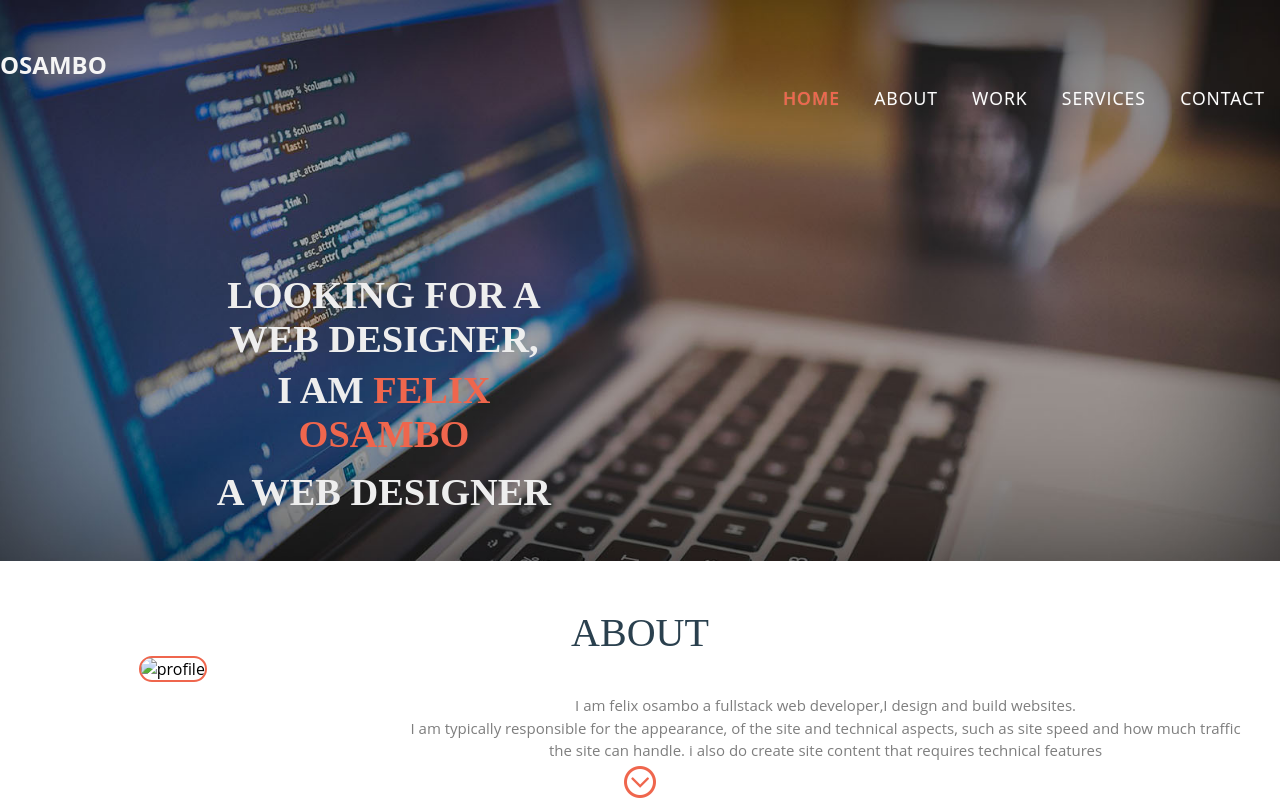
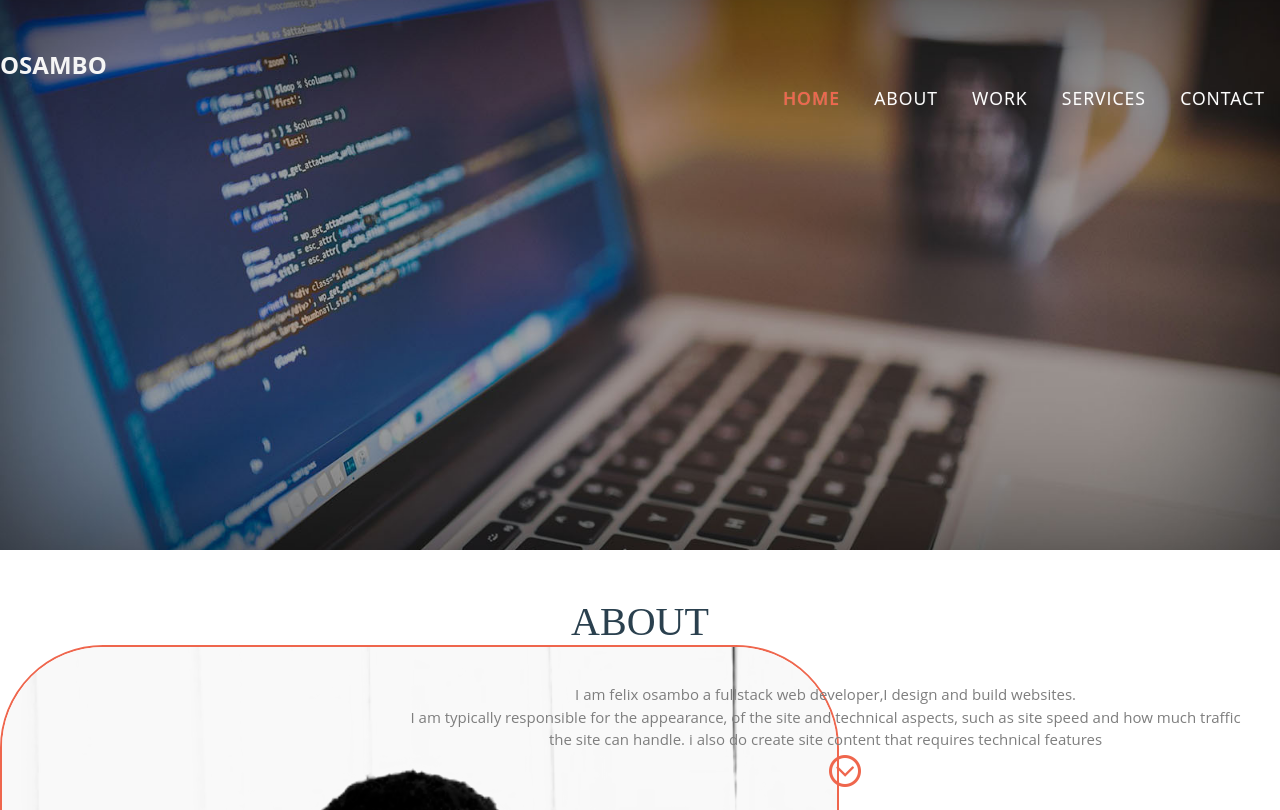
Before and after one commit to kodhanjo/my_potfolio, a plain HTML site: page index.html in a window 1280 px wide. Shown: the top 810 px of the page. Drawn offline with Linux system fonts and the light colour scheme.

Commit message:
relative path

```diff
--- a/index.html
+++ b/index.html
@@ -5,7 +5,7 @@
     <meta http-equiv="X-UA-Compatible" content="IE=edge">
     <meta name="viewport" content="width=device-width, initial-scale=1.0">
     <title>Document</title>
-    <link rel="stylesheet" href="style.css">
+    <link rel="stylesheet" href="./style.css">
 </head>
 <body>
     <div class="header" id="head">
@@ -41,24 +41,6 @@
                                       </div>
                               </div>
                       </article>
-                     <article style="position: relative; width: 100%; opacity: 1;">
-                                <div class="banner-wrap">
-                               <div class="banner_center">
-                                <h1>looking for a web designer,</h1>
-                                <h2>i am <span>felix osambo</span></h2>
-                                <h2>a web designer</h2>
-                                      </div>
-                               </div>
-                     </article>
-                     <article style="position: absolute; width: 100%; opacity: 0;">
-                               <div class="banner-wrap">
-                                <div class="banner_center">
-                                    <h1>looking for a web designer,</h1>
-                                    <h2>i am <span>felix osambo</span></h2>
-                                    <h2>a web designer</h2>
-                                      </div>
-                              </div>
-                       </article>
                    </div>
 
               </div>
@@ -72,7 +54,7 @@
           <div class="about-header">
               <h3>about</h3>
               <div class="about-imag">
-              <img src="images/pic-9.jpg" alt="profile"/>
+              <img src="./images/pic-9.png" alt=""/>
               </div>
               <div class="about-text">
                       <p> I am felix osambo a fullstack web developer,I design and build websites. </p>
```
